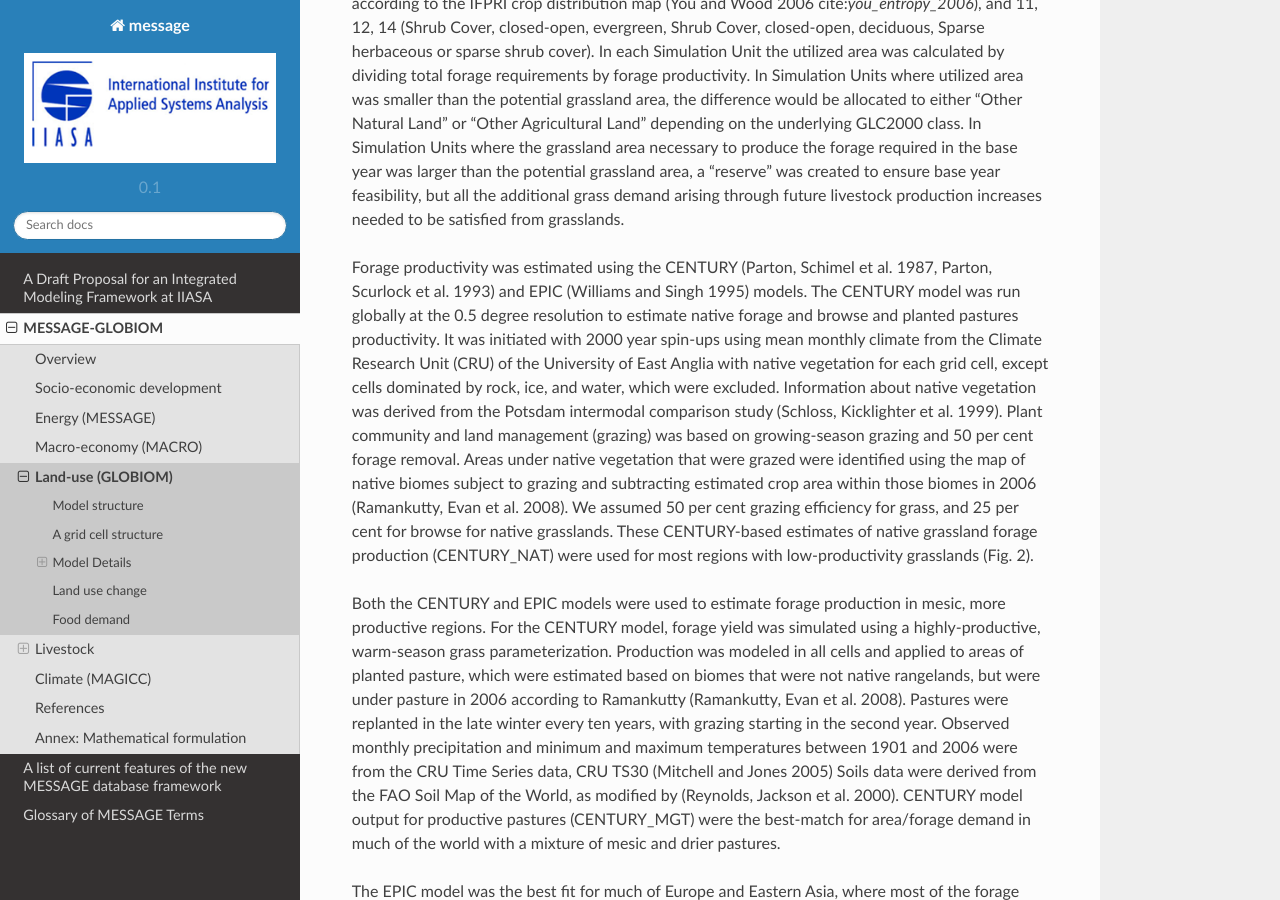
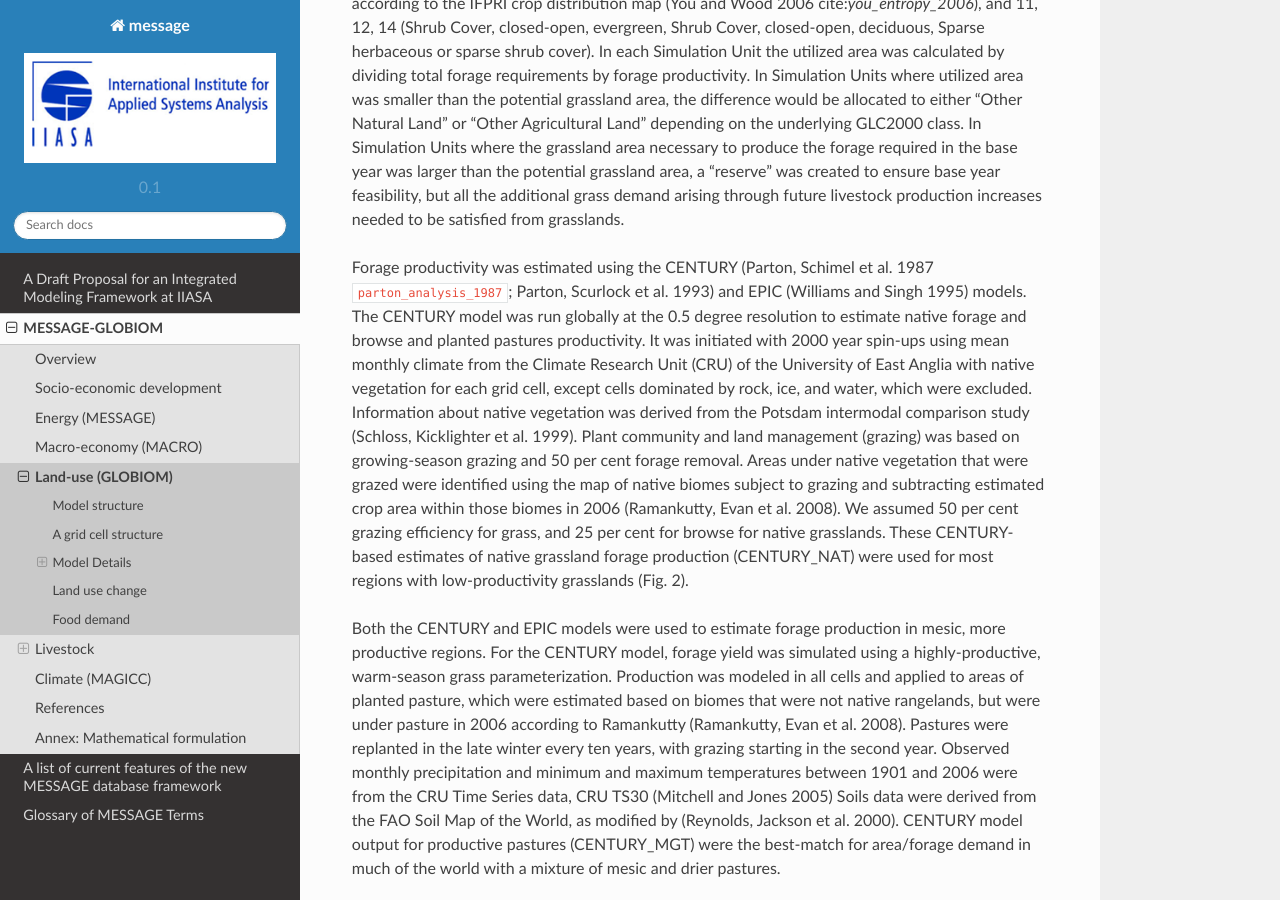
Before and after one commit to iiasa/message_doc, a Sphinx documentation site: the page built from source/message_globiom/land_use/index.rst, in a window 1280 px wide and 900 px high, scrolled down 6656 px. Built offline with Sphinx 7.4.7 and the Read the Docs theme 2.0.0, drawn with Linux system fonts in a browser that asks for light colours; pages that are not in the unit, such as notebooks, are missing from menus; cross-references to code outside the pages are shown as plain code.

Commit message:
citation

```diff
--- a/source/message_globiom/land_use/index.rst
+++ b/source/message_globiom/land_use/index.rst
@@ -77,7 +77,7 @@
 
 To calculate the utilized grassland area, we have first defined the potential grassland area as the area belonging to one of the following GLC2000 land cover classes: 13 (Herbaceous Cover, closed-open), 16-18 (Cultivated and managed areas, Mosaic: Cropland / Tree Cover / Other natural vegetation, Mosaic: Cropland / Shrub and/or grass cover), excluding area identified as cropland according to the IFPRI crop distribution map (You and Wood 2006 cite:`you_entropy_2006`), and 11, 12, 14 (Shrub Cover, closed-open, evergreen, Shrub Cover, closed-open, deciduous, Sparse herbaceous or sparse shrub cover). In each Simulation Unit the utilized area was calculated by dividing total forage requirements by forage productivity. In Simulation Units where utilized area was smaller than the potential grassland area, the difference would be allocated to either “Other Natural Land” or “Other Agricultural Land” depending on the underlying GLC2000 class. In Simulation Units where the grassland area necessary to produce the forage required in the base year was larger than the potential grassland area, a “reserve” was created to ensure base year feasibility, but all the additional grass demand arising through future livestock production increases needed to be satisfied from grasslands.
 
-Forage productivity was estimated using the CENTURY (Parton, Schimel et al. 1987, Parton, Scurlock et al. 1993) and EPIC (Williams and Singh 1995) models. The CENTURY model was run globally at the 0.5 degree resolution to estimate native forage and browse and planted pastures productivity. It was initiated with 2000 year spin-ups using mean monthly climate from the Climate Research Unit (CRU) of the University of East Anglia with native vegetation for each grid cell, except cells dominated by rock, ice, and water, which were excluded. Information about native vegetation was derived from the Potsdam intermodal comparison study (Schloss, Kicklighter et al. 1999). Plant community and land management (grazing) was based on growing-season grazing and 50 per cent forage removal. Areas under native vegetation that were grazed were identified using the map of native biomes subject to grazing and subtracting estimated crop area within those biomes in 2006 (Ramankutty, Evan et al. 2008). We assumed 50 per cent grazing efficiency for grass, and 25 per cent for browse for native grasslands. These CENTURY-based estimates of native grassland forage production (CENTURY_NAT) were used for most regions with low-productivity grasslands (Fig. 2).
+Forage productivity was estimated using the CENTURY (Parton, Schimel et al. 1987 :cite:`parton_analysis_1987`; Parton, Scurlock et al. 1993) and EPIC (Williams and Singh 1995) models. The CENTURY model was run globally at the 0.5 degree resolution to estimate native forage and browse and planted pastures productivity. It was initiated with 2000 year spin-ups using mean monthly climate from the Climate Research Unit (CRU) of the University of East Anglia with native vegetation for each grid cell, except cells dominated by rock, ice, and water, which were excluded. Information about native vegetation was derived from the Potsdam intermodal comparison study (Schloss, Kicklighter et al. 1999). Plant community and land management (grazing) was based on growing-season grazing and 50 per cent forage removal. Areas under native vegetation that were grazed were identified using the map of native biomes subject to grazing and subtracting estimated crop area within those biomes in 2006 (Ramankutty, Evan et al. 2008). We assumed 50 per cent grazing efficiency for grass, and 25 per cent for browse for native grasslands. These CENTURY-based estimates of native grassland forage production (CENTURY_NAT) were used for most regions with low-productivity grasslands (Fig. 2).
 
 Both the CENTURY and EPIC models were used to estimate forage production in mesic, more productive regions. For the CENTURY model, forage yield was simulated using a highly-productive, warm-season grass parameterization. Production was modeled in all cells and applied to areas of planted pasture, which were estimated based on biomes that were not native rangelands, but were under pasture in 2006 according to Ramankutty (Ramankutty, Evan et al. 2008). Pastures were replanted in the late winter every ten years, with grazing starting in the second year. Observed monthly precipitation and minimum and maximum temperatures between 1901 and 2006 were from the CRU Time Series data, CRU TS30 (Mitchell and Jones 2005) Soils data were derived from the FAO Soil Map of the World, as modified by (Reynolds, Jackson et al. 2000). CENTURY model output for productive pastures (CENTURY_MGT) were the best-match for area/forage demand in much of the world with a mixture of mesic and drier pastures.
 
```
